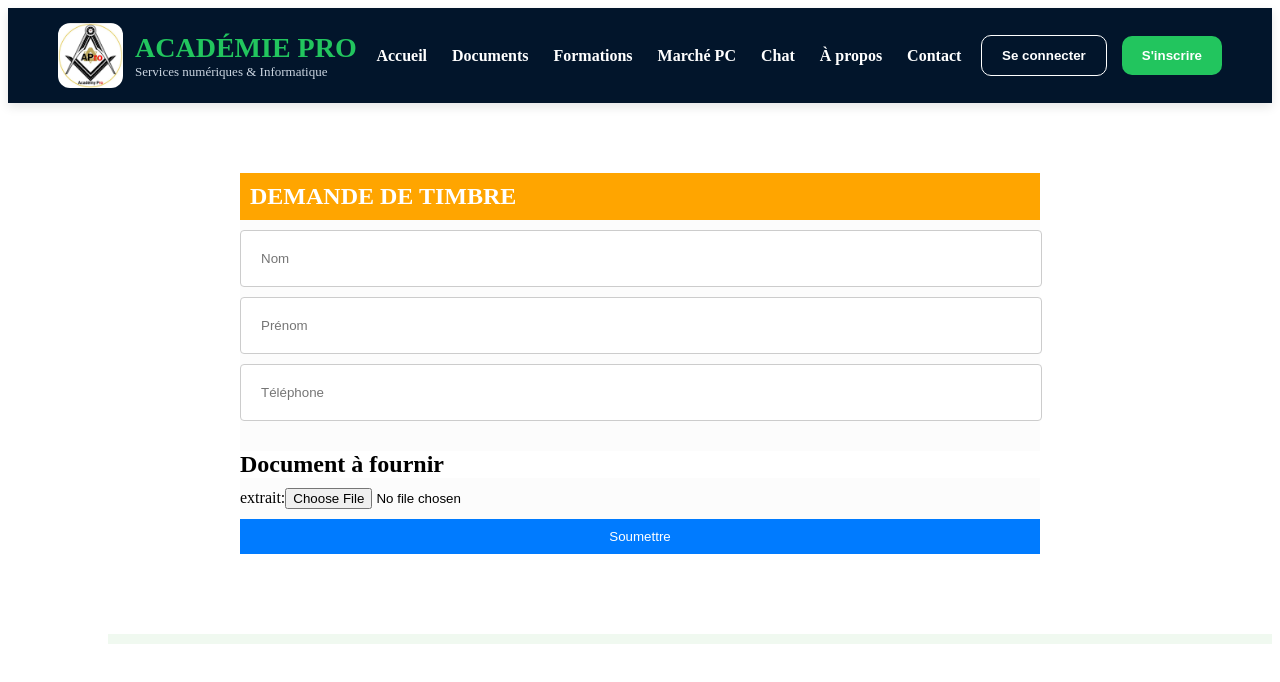
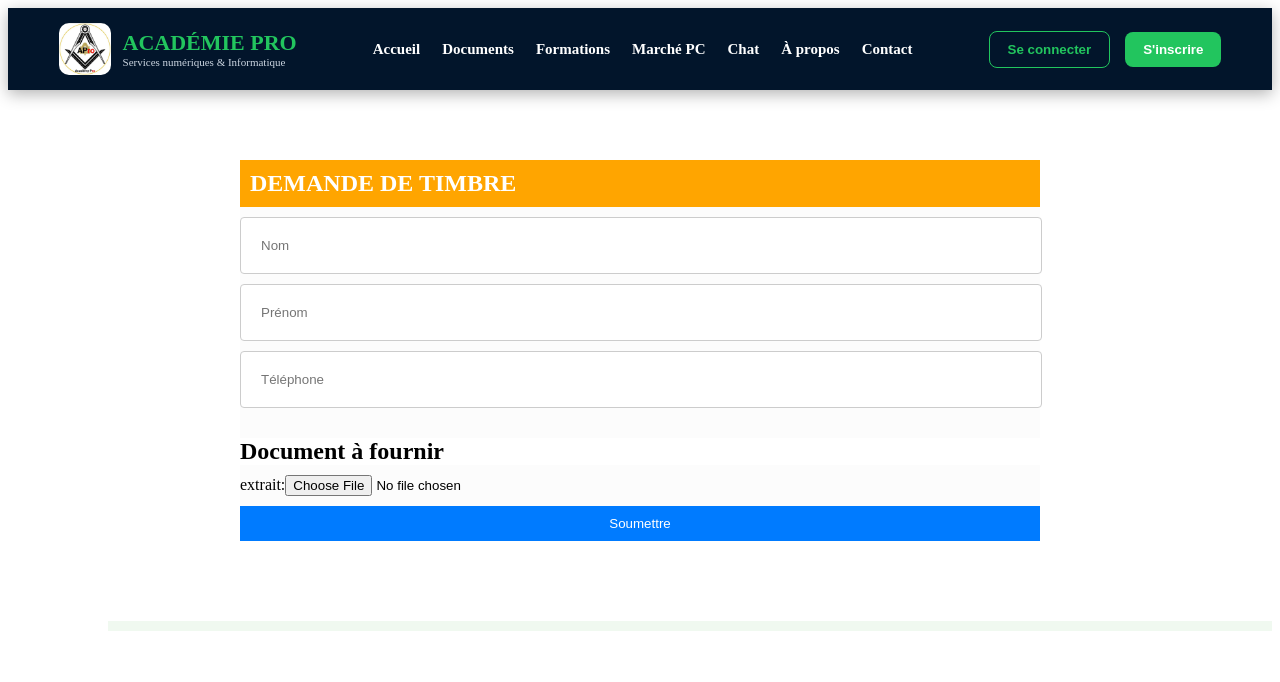
Before and after one commit to COULIBALY663/APPAPRO, a React (Vite) app in the folder gestion-apro/: page /Timbre in a window 1280 px wide. Shown: the top 682 px of the page. Built offline with nearby package versions, Linux system fonts and the light colour scheme; sample sign-in values are in the browser's storage.

Commit message:
mon premier commit

```diff
--- a/gestion-apro/src/components/Navbar.jsx
+++ b/gestion-apro/src/components/Navbar.jsx
@@ -1,150 +1,220 @@
+import { useState } from "react";
 import { Link } from "react-router-dom";
 import logo from "../assets/logo.png";
 
 export default function Navbar() {
+  const [isOpen, setIsOpen] = useState(false); // Menu mobile
+  const [authView, setAuthView] = useState({ show: false, type: "" }); // Fenêtre de choix
+
+  const triggerAuth = (type) => {
+    setIsOpen(false);
+    setAuthView({ show: true, type });
+  };
+
   return (
-    <nav
-      style={{
-        display: "flex",
-        justifyContent: "space-between",
-        alignItems: "center",
-        padding: "15px 50px",
-        background: "#02152b",
-        color: "white",
-        position: "sticky",
-        top: 0,
-        zIndex: 1000,
-        boxShadow: "0 4px 10px rgba(0,0,0,0.1)",
-        flexWrap: "wrap",
-      }}
-    >
-      {/* LOGO */}
-      <Link
-        to="/"
-        style={{
-          display: "flex",
-          alignItems: "center",
-          gap: "12px",
-          textDecoration: "none",
-        }}
-      >
-        <img
-          src={logo}
-          alt="Académie Pro Logo"
-          style={{
-            height: "65px",
-            width: "65px",
-            borderRadius: "12px",
-            objectFit: "cover",
-          }}
-        />
-
-        <div>
-          <h2
-            style={{
-              margin: 0,
-              color: "#22c55e",
-              fontSize: "28px",
-            }}
-          >
-            ACADÉMIE PRO
-          </h2>
-
-          <p
-            style={{
-              margin: 0,
-              fontSize: "13px",
-              color: "#cbd5e1",
-            }}
-          >
-            Services numériques & Informatique
-          </p>
-        </div>
-      </Link>
-
-      {/* MENU */}
-      <div
-        style={{
-          display: "flex",
-          gap: "25px",
-          alignItems: "center",
-          flexWrap: "wrap",
-        }}
-      >
-        <Link to="/" style={linkStyle}>
-          Accueil
+    <>
+      <nav style={navStyle}>
+        {/* 1. SECTION LOGO */}
+        <Link to="/" style={logoContainerStyle} className="clickable-link">
+          <img src={logo} alt="Académie Pro Logo" style={logoImgStyle} />
+          <div style={logoTextStyle}>
+            <h2 style={logoTitleStyle}>ACADÉMIE PRO</h2>
+            <p style={logoSubTitleStyle}>Services numériques & Informatique</p>
+          </div>
         </Link>
 
-        <Link to="/documents" style={linkStyle}>
-          Documents
-        </Link>
+        {/* BOUTON BURGER (MOBILE) */}
+        <button style={burgerButtonStyle} onClick={() => setIsOpen(!isOpen)} className="burger-effect">
+          {isOpen ? "✖" : "☰"}
+        </button>
 
-        <Link to="/formations" style={linkStyle}>
-          Formations
-        </Link>
+        {/* 2. TOUS LES LIENS D'ORIGINE */}
+        <div style={{ ...menuStyle, display: isOpen ? "flex" : "" }} className="nav-links">
+          <Link to="/" style={linkStyle} onClick={() => setIsOpen(false)} className="clickable-link">Accueil</Link>
+          <Link to="/documents" style={linkStyle} onClick={() => setIsOpen(false)} className="clickable-link">Documents</Link>
+          <Link to="/formations" style={linkStyle} onClick={() => setIsOpen(false)} className="clickable-link">Formations</Link>
+          <Link to="/marche" style={linkStyle} onClick={() => setIsOpen(false)} className="clickable-link">Marché PC</Link>
+          <Link to="/chat" style={linkStyle} onClick={() => setIsOpen(false)} className="clickable-link">Chat</Link>
+          <Link to="/apropos" style={linkStyle} onClick={() => setIsOpen(false)} className="clickable-link">À propos</Link>
+          <Link to="/contact" style={linkStyle} onClick={() => setIsOpen(false)} className="clickable-link">Contact</Link>
+        </div>
 
-        <Link to="/marche" style={linkStyle}>
-          Marché PC
-        </Link>
+        {/* 3. BOUTONS D'ACTION */}
+        <div style={{ ...buttonsContainerStyle, display: isOpen ? "flex" : "" }} className="nav-buttons">
+          <button style={loginBtn} onClick={() => triggerAuth("login")} className="btn-effect-login">Se connecter</button>
+          <button style={registerBtn} onClick={() => triggerAuth("register")} className="btn-effect-register">S'inscrire</button>
+        </div>
+      </nav>
 
-        <Link to="/chat" style={linkStyle}>
-          Chat
-        </Link>
+      {/* 🌟 INTERFACE DE CHOIX ANIMÉE (MODAL) */}
+      {authView.show && (
+        <div style={overlayStyle} onClick={() => setAuthView({ show: false, type: "" })}>
+          <div
+            style={modalCardStyle}
+            onClick={(e) => e.stopPropagation()}
+            className="auth-card-animation"
+          >
+            <button style={closeBtn} onClick={() => setAuthView({ show: false, type: "" })}>✕</button>
 
-        <Link to="/apropos" style={linkStyle}>
-          À propos
-        </Link>
+            <h2 style={modalTitle}>
+              {authView.type === "login" ? "Bon retour parmi nous !" : "Rejoindre l'aventure"}
+            </h2>
+            <p style={modalText}>Sélectionnez votre méthode préférée pour continuer sur Académie Pro.</p>
 
-        <Link to="/contact" style={linkStyle}>
-          Contact
-        </Link>
-      </div>
+            <div style={optionsWrapper}>
+              {/* BOUTON GOOGLE ANIMÉ */}
+              <button style={googleOptionBtn} className="google-hover-effect" onClick={() => alert(`Google Auth (${authView.type})`)}>
+                <svg width="20" height="20" viewBox="0 0 24 24" style={{marginRight: '12px'}}>
+                  <path fill="#4285F4" d="M22.56 12.25c0-.78-.07-1.53-.2-2.25H12v4.26h5.92c-.26 1.37-1.04 2.53-2.21 3.31v2.77h3.57c2.08-1.92 3.28-4.74 3.28-8.09z"/>
+                  <path fill="#34A853" d="M12 23c2.97 0 5.46-.98 7.28-2.66l-3.57-2.77c-.98.66-2.23 1.06-3.71 1.06-2.86 0-5.29-1.93-6.16-4.53H2.18v2.84C3.99 20.53 7.7 23 12 23z"/>
+                  <path fill="#FBBC05" d="M5.84 14.09c-.22-.66-.35-1.36-.35-2.09s.13-1.43.35-2.09V7.07H2.18C1.43 8.55 1 10.22 1 12s.43 3.45 1.18 4.93l3.66-2.84z"/>
+                  <path fill="#EA4335" d="M12 5.38c1.62 0 3.06.56 4.21 1.64l3.15-3.15C17.45 2.09 14.97 1 12 1 7.7 1 3.99 3.47 2.18 7.07l3.66 2.84c.87-2.6 3.3-4.53 6.16-4.53z"/>
+                </svg>
+                {authView.type === "login" ? "Se connecter avec Google" : "S'inscrire avec Google"}
+              </button>
 
-      {/* BOUTONS */}
-      <div
-        style={{
-          display: "flex",
-          gap: "15px",
-          alignItems: "center",
-        }}
-      >
-        <Link to="/login">
-          <button style={loginBtn}>Se connecter</button>
-        </Link>
+              <div style={divider}><span>OU</span></div>
 
-        <Link to="/register">
-          <button style={registerBtn}>S'inscrire</button>
-        </Link>
-      </div>
-    </nav>
+              {/* BOUTON EMAIL CLASSIQUE */}
+              <Link
+                to={authView.type === "login" ? "/login" : "/register"}
+                style={emailOptionBtn}
+                className="email-hover-effect"
+                onClick={() => setAuthView({ show: false, type: "" })}
+              >
+                Continuer avec un Email
+              </Link>
+            </div>
+
+            <p style={switchText}>
+              {authView.type === "login" ? "Pas encore de compte ?" : "Déjà inscrit ?"}
+              <span
+                style={switchLink}
+                onClick={() => setAuthView({ ...authView, type: authView.type === "login" ? "register" : "login" })}
+              >
+                {authView.type === "login" ? " Créer un compte" : " Se connecter"}
+              </span>
+            </p>
+          </div>
+        </div>
+      )}
+
+      {/* ⚡ STYLES CSS COMPLETS AVEC LES NOUVELLES ANIMATIONS AU CLIC */}
+      <style>{`
+        .nav-links, .nav-buttons { display: flex !important; }
+
+        /* ✨ EFFET DE CLIGNOTEMENT / GLOW SUR LES LIENS */
+        .clickable-link {
+          transition: all 0.2s ease-in-out;
+          position: relative;
+        }
+        /* Au survol : Devient vert et s'agrandit légèrement */
+        .clickable-link:hover {
+          color: #22c55e !important;
+          transform: scale(1.05);
+        }
+        /* AU CLIC (L'effet "clignoter" que tu as demandé) */
+        .clickable-link:active {
+          transform: scale(0.92); /* Effet d'enfoncement */
+          opacity: 0.4; /* Clignotement flash instantané */
+          color: #15803d !important; /* Vert plus foncé très bref */
+        }
+
+        /* Effet au clic sur le bouton se connecter */
+        .btn-effect-login { transition: all 0.2s ease; }
+        .btn-effect-login:hover { background: rgba(34, 197, 94, 0.1); }
+        .btn-effect-login:active { transform: scale(0.95); opacity: 0.6; }
+
+        /* Effet au clic sur le bouton s'inscrire */
+        .btn-effect-register { transition: all 0.2s ease; }
+        .btn-effect-register:hover { background: #16a34a !important; }
+        .btn-effect-register:active { transform: scale(0.95); opacity: 0.6; }
+
+        /* Animation Burger Mobile */
+        .burger-effect:active { transform: scale(0.85); opacity: 0.5; }
+
+        /* Animations Modal */
+        .auth-card-animation {
+          animation: slideIn 0.35s cubic-bezier(0.175, 0.885, 0.32, 1.275);
+        }
+        @keyframes slideIn {
+          from { transform: translateY(30px); opacity: 0; }
+          to { transform: translateY(0); opacity: 1; }
+        }
+
+        /* Effets de Survol Modal */
+        .google-hover-effect { transition: all 0.25s ease; }
+        .google-hover-effect:hover {
+          background: #f8fafc !important;
+          box-shadow: 0 0 15px rgba(34, 197, 94, 0.4) !important;
+          transform: translateY(-2px);
+        }
+        .google-hover-effect:active { transform: scale(0.96); opacity: 0.5; }
+
+        .email-hover-effect { transition: all 0.25s ease; }
+        .email-hover-effect:hover {
+          background: #22c55e !important;
+          color: white !important;
+          transform: translateY(-2px);
+        }
+        .email-hover-effect:active { transform: scale(0.96); opacity: 0.5; }
+
+        /* 📱 RESPONSIVE MOBILE */
+        @media (max-width: 1150px) {
+          nav { padding: 15px 20px !important; }
+          button[style*="font-size: 26px"] { display: block !important; }
+          .nav-links {
+            display: none !important;
+            flex-direction: column !important;
+            width: 100% !important;
+            order: 2;
+            gap: 15px !important;
+            padding: 20px 0 10px 0;
+            border-top: 1px solid #1e293b;
+            margin-top: 12px;
+          }
+          .nav-buttons {
+            display: none !important;
+            flex-direction: column !important;
+            width: 100% !important;
+            order: 3;
+            padding-top: 10px;
+            gap: 12px !important;
+          }
+          .nav-links[style*="display: flex"],
+          .nav-buttons[style*="display: flex"] { display: flex !important; }
+          .nav-buttons button { width: 100% !important; }
+        }
+      `}</style>
+    </>
   );
 }
 
-/* STYLES */
+/* 🎨 STYLES DE BASE (ALIGNEMENT OPTIMISÉ) */
+const navStyle = { display: "flex", justifyContent: "space-between", alignItems: "center", padding: "15px 4%", background: "#02152b", position: "sticky", top: 0, zIndex: 1000, boxShadow: "0 4px 15px rgba(0,0,0,0.3)", flexWrap: "wrap" };
+const logoContainerStyle = { display: "flex", alignItems: "center", gap: "12px", textDecoration: "none" };
+const logoImgStyle = { height: "52px", width: "52px", borderRadius: "10px", objectFit: "cover" };
+const logoTextStyle = { display: "flex", flexDirection: "column" };
+const logoTitleStyle = { margin: 0, color: "#22c55e", fontSize: "22px", fontWeight: "bold" };
+const logoSubTitleStyle = { margin: 0, fontSize: "11px", color: "#cbd5e1" };
 
-const linkStyle = {
-  color: "white",
-  textDecoration: "none",
-  fontWeight: "bold",
-  fontSize: "16px",
-};
+const burgerButtonStyle = { display: "none", background: "none", border: "none", color: "white", fontSize: "26px", cursor: "pointer" };
+const menuStyle = { display: "flex", gap: "22px", alignItems: "center" };
+const linkStyle = { color: "white", textDecoration: "none", fontWeight: "bold", fontSize: "15px" };
 
-const loginBtn = {
-  background: "transparent",
-  border: "1px solid white",
-  color: "white",
-  padding: "12px 20px",
-  borderRadius: "10px",
-  cursor: "pointer",
-  fontWeight: "bold",
-};
+const buttonsContainerStyle = { display: "flex", gap: "15px", alignItems: "center" };
+const loginBtn = { background: "transparent", border: "1px solid #22c55e", color: "#22c55e", padding: "10px 18px", borderRadius: "8px", fontWeight: "bold", cursor: "pointer" };
+const registerBtn = { background: "#22c55e", border: "none", color: "white", padding: "10px 18px", borderRadius: "8px", fontWeight: "bold", cursor: "pointer" };
 
-const registerBtn = {
-  background: "#22c55e",
-  border: "none",
-  color: "white",
-  padding: "12px 20px",
-  borderRadius: "10px",
-  cursor: "pointer",
-  fontWeight: "bold",
-};
+/* 🌟 MODAL STYLES */
+const overlayStyle = { position: "fixed", top: 0, left: 0, width: "100vw", height: "100vh", background: "rgba(2, 21, 43, 0.85)", backdropFilter: "blur(6px)", display: "flex", justifyContent: "center", alignItems: "center", zIndex: 2000 };
+const modalCardStyle = { background: "#ffffff", padding: "40px", borderRadius: "24px", width: "420px", maxWidth: "90%", textAlign: "center", position: "relative", boxShadow: "0 20px 50px rgba(0,0,0,0.4)", border: "1px solid #e2e8f0" };
+const closeBtn = { position: "absolute", top: "20px", right: "20px", border: "none", background: "none", fontSize: "18px", cursor: "pointer", color: "#94a3b8" };
+const modalTitle = { color: "#02152b", fontSize: "24px", marginBottom: "8px", fontWeight: "bold" };
+const modalText = { color: "#64748b", fontSize: "14px", marginBottom: "25px" };
+const optionsWrapper = { display: "flex", flexDirection: "column", gap: "15px" };
+const googleOptionBtn = { display: "flex", alignItems: "center", justifyContent: "center", width: "100%", padding: "14px", borderRadius: "12px", border: "1px solid #cbd5e1", background: "white", color: "#02152b", fontWeight: "bold", fontSize: "15px", cursor: "pointer" };
+const emailOptionBtn = { display: "block", textDecoration: "none", width: "100%", padding: "14px", borderRadius: "12px", border: "1px solid #22c55e", background: "transparent", color: "#22c55e", fontWeight: "bold", fontSize: "15px", textAlign: "center", boxSizing: "border-box" };
+const divider = { margin: "10px 0", fontSize: "11px", color: "#cbd5e1", display: "flex", alignItems: "center", gap: "10px", width: "100%" };
+const switchText = { marginTop: "25px", fontSize: "13px", color: "#64748b" };
+const switchLink = { color: "#22c55e", fontWeight: "bold", cursor: "pointer" };
```
Also changed, not shown: 1 other file (tests, documents, lock files or other folders).
